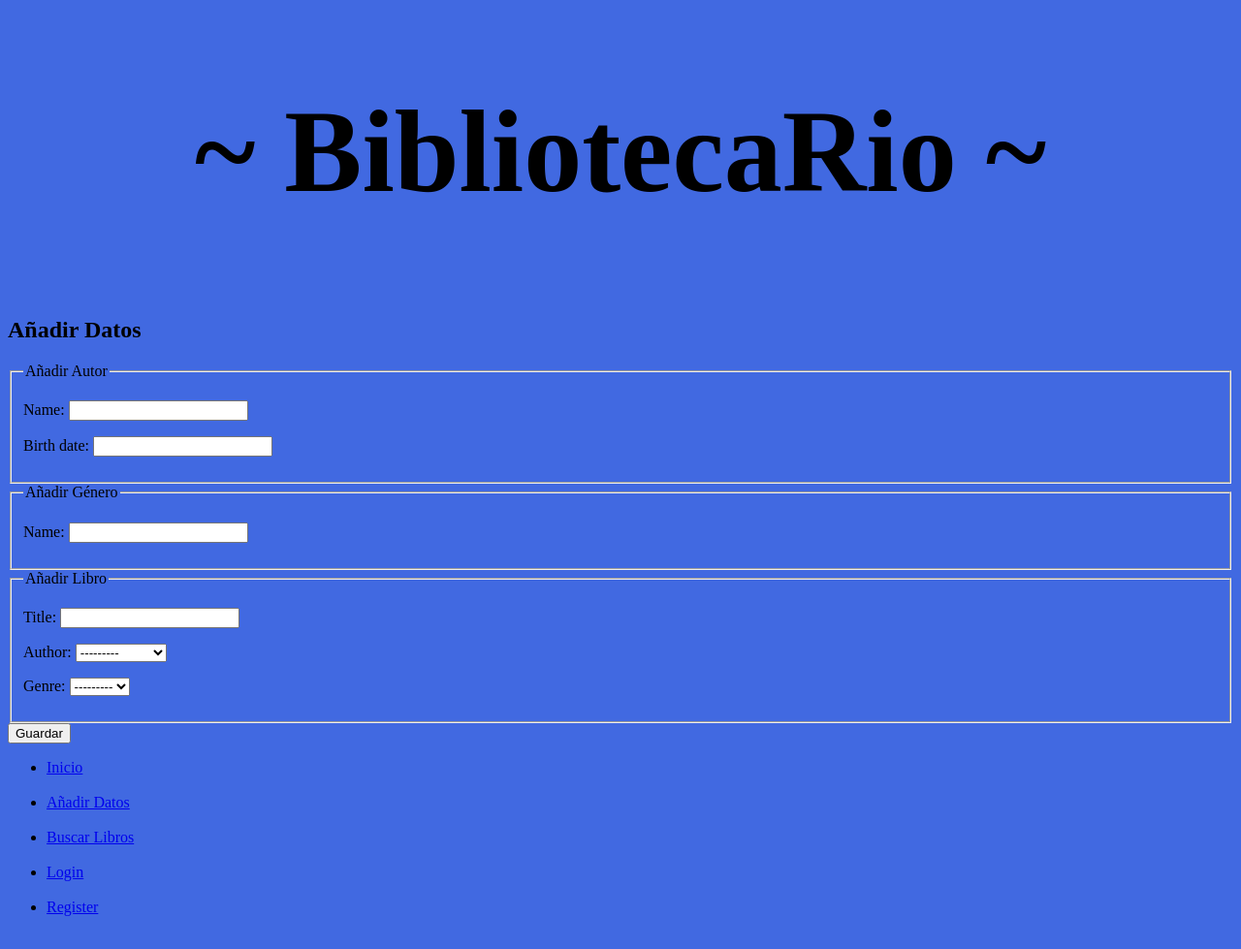
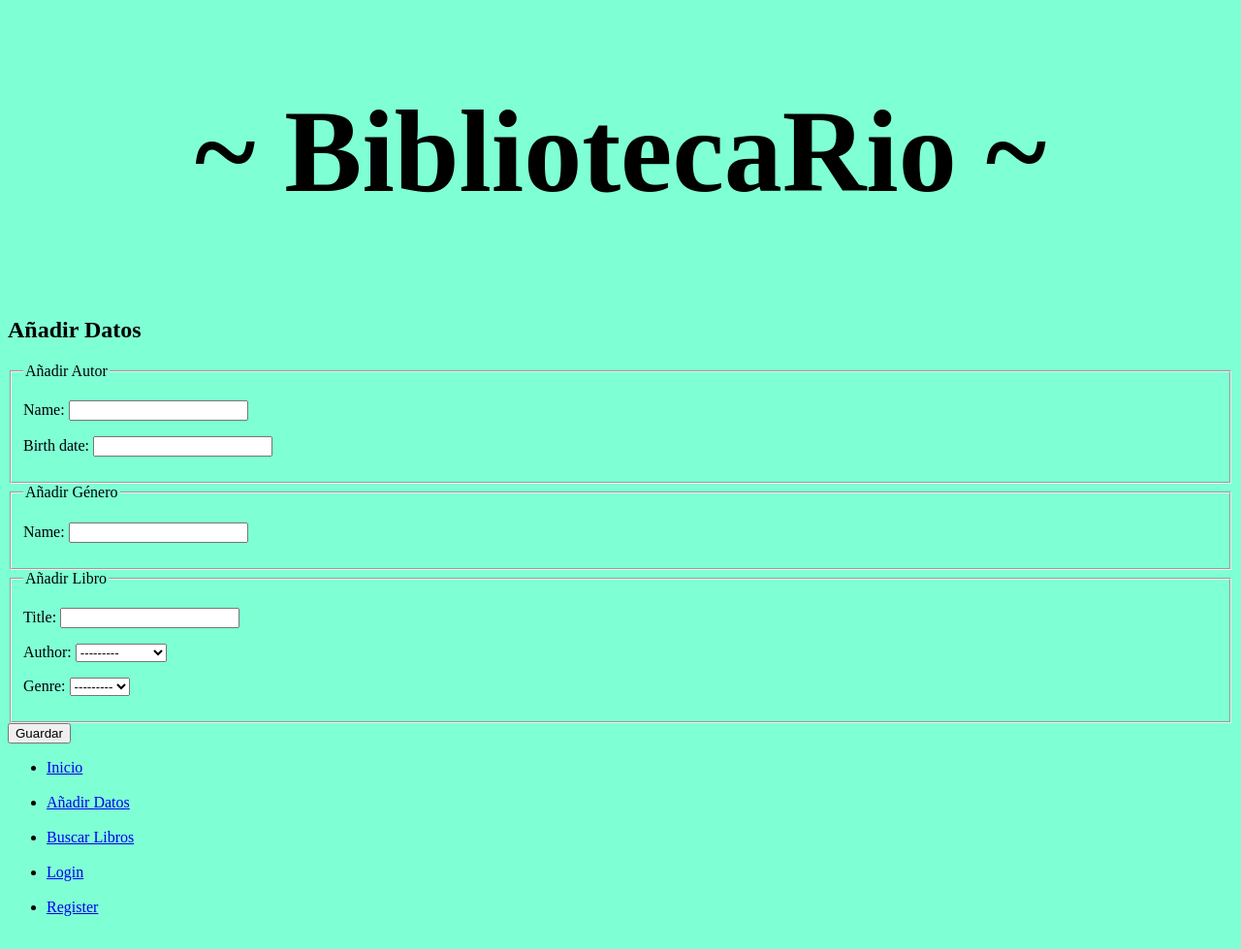
Before and after one commit to drcode001/pre-entrega3-isla, a Django app: page /add/ in a window 1280 px wide. Shown: the whole page at 97% size. Run offline with Django 5.2, Linux system fonts and the light colour scheme; data comes from the database, SQL or seed files in the repository; both versions use the stored data as it was after the commit.

Commit message:
cambio de color en la base.html

```diff
--- a/biblioteca/gestion/templates/base.html
+++ b/biblioteca/gestion/templates/base.html
@@ -15,7 +15,7 @@
         }
 
         body{
-            background-color: royalblue;
+            background-color: aquamarine;
         }
 
     </style>
```
Also changed, not shown: biblioteca/db.sqlite3.
